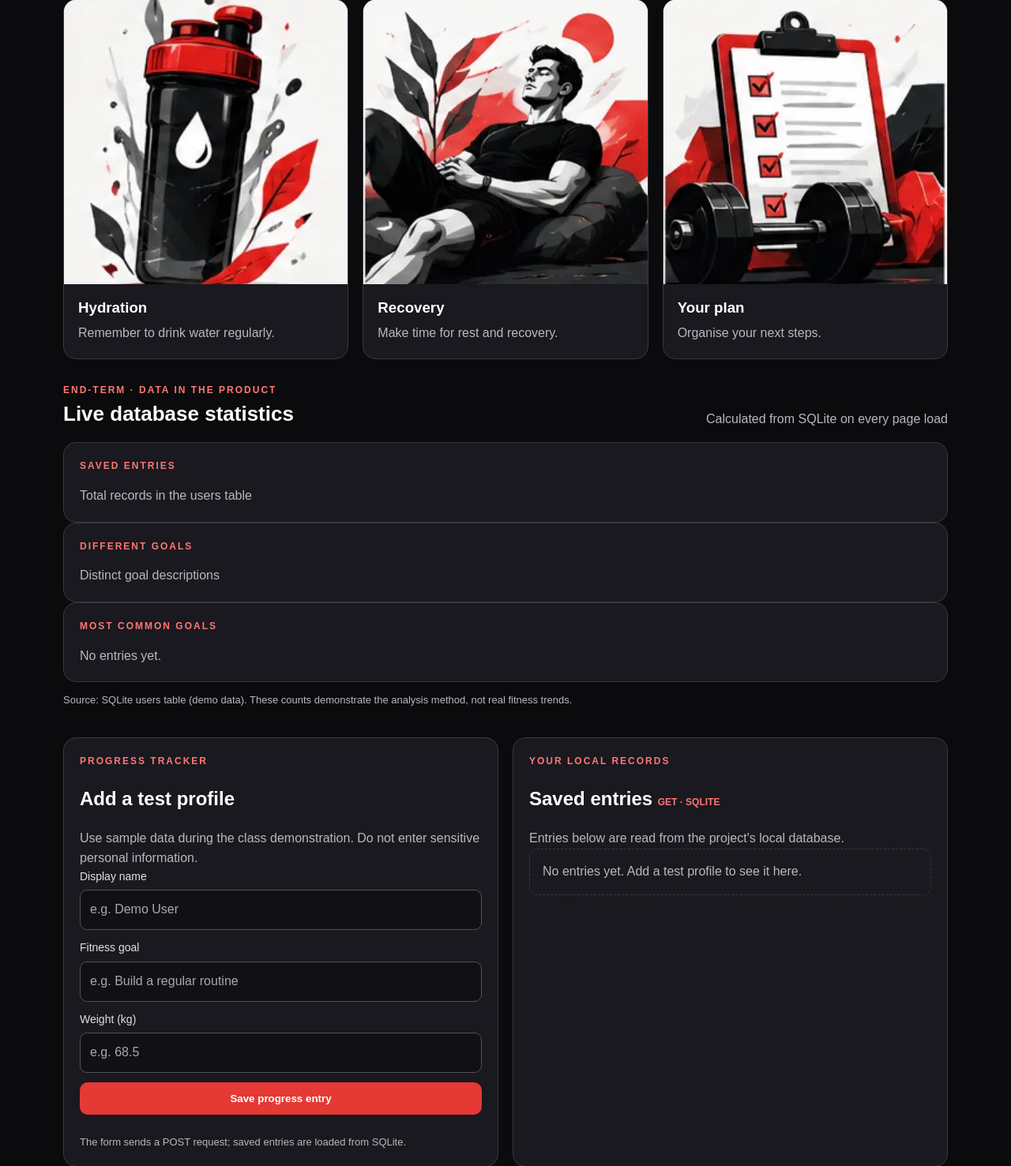
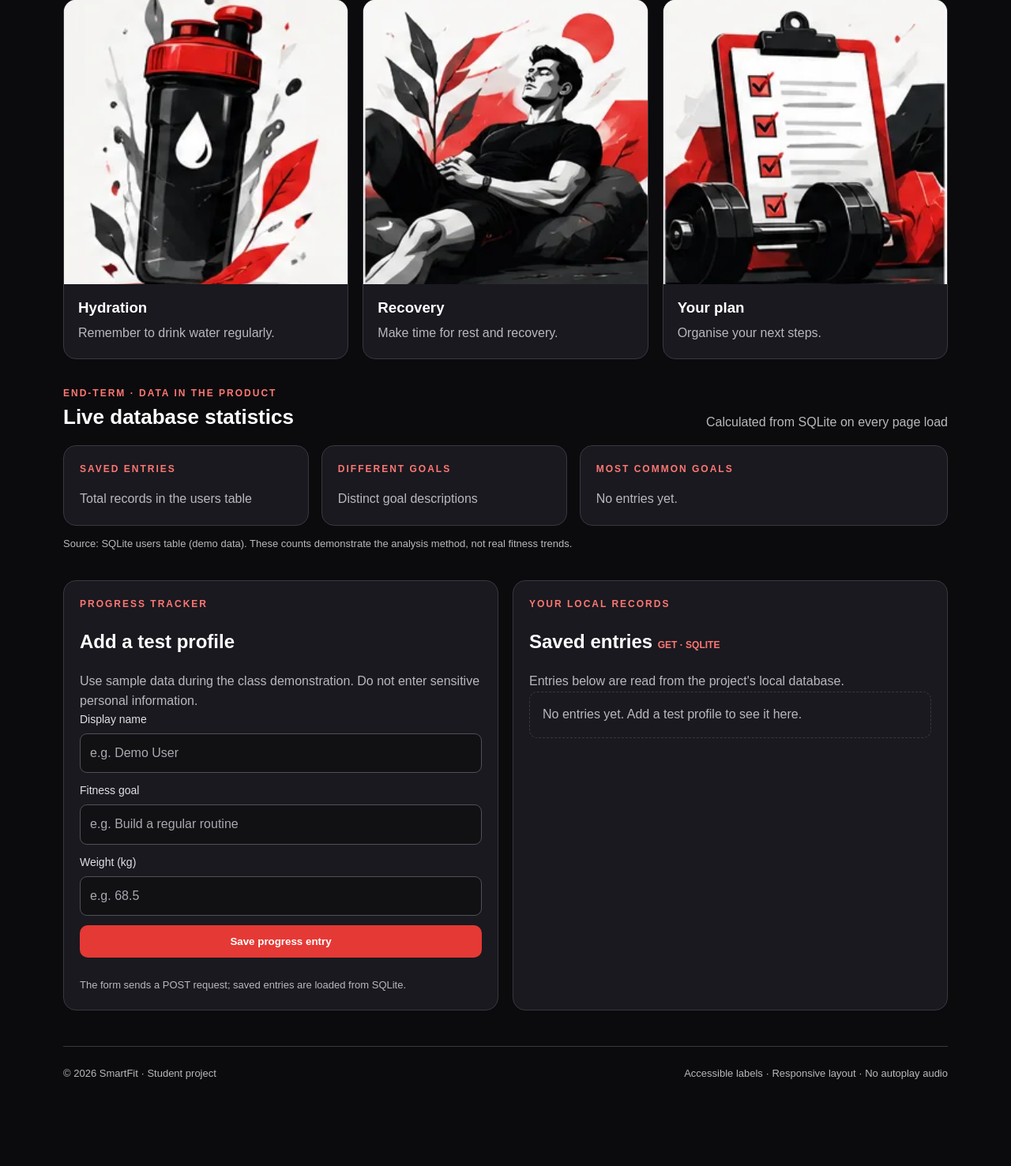
Before and after one commit to nartajtemirbek-beep/SmartFit, a FastAPI app: template templates/index.html in a window 1280 px wide. Shown: the part 1507-2984 px from the top of the page at 79% size. After the commit the page ends 2874 px from the top, so only its background shows below. Run offline with FastAPI, Linux system fonts and the light colour scheme; the template is opened without the code that fills it, so the values that code supplies are empty.

Commit message:
Add styles for statistics section and grid layout

```diff
--- a/static/css/style.css
+++ b/static/css/style.css
@@ -394,3 +394,13 @@ a {
 .media-copy p {margin:0;}
 @media(max-width:760px){.media-grid{grid-template-columns:repeat(2,minmax(0,1fr));}}
 @media(max-width:480px){.media-grid{grid-template-columns:1fr;}}
+
+/* End-term C5: live statistics from SQLite */
+.stats-section { margin: 34px 0; }
+.stats-grid { display: grid; grid-template-columns: 1fr 1fr 1.5fr; gap: 16px; }
+.stat-card { min-width: 0; }
+.stat-number { font-size: clamp(2rem, 5vw, 3.5rem); font-weight: 800; line-height: 1.2; margin: 12px 0; color: #ff716e; }
+.goal-stats { list-style: none; margin: 12px 0 0; padding: 0; }
+.goal-stats li { display: flex; justify-content: space-between; gap: 12px; border-bottom: 1px solid rgba(160,160,160,.25); padding: 10px 0; overflow-wrap: anywhere; }
+.goal-stats strong { white-space: nowrap; }
+@media (max-width: 760px) { .stats-grid { grid-template-columns: 1fr; } }
```
